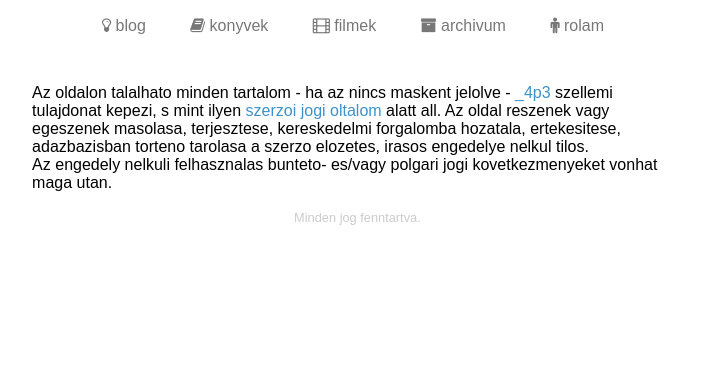
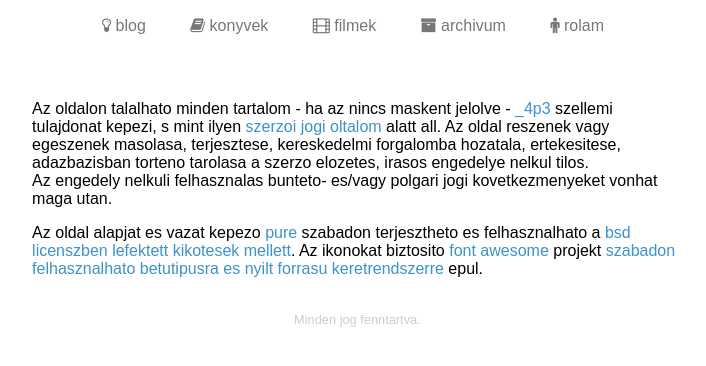
Before and after one commit to 4p3/4p3.github.io, a Jekyll site: the page built from jog.html, in a window 1280 px wide. Shown: the top 366 px of the page, without its empty margins (287-993 px from the left). Built offline with Jekyll 4.4.1, drawn with Linux system fonts in a browser that asks for light colours; Markdown is read by kramdown in place of the engine named in the settings.

Commit message:
added some technical details

```diff
--- a/jog.html
+++ b/jog.html
@@ -2,5 +2,10 @@
 title: jogi blabla
 layout: post
 ---
-Az oldalon talalhato minden tartalom - ha az nincs maskent jelolve - <a href="mailto:seredi@gmail.com">_4p3</a> szellemi tulajdonat kepezi, s mint ilyen <a href="http://www.hipo.gov.hu/jogforras/jogforras_szjog/">szerzoi jogi oltalom</a> alatt all. Az oldal reszenek vagy egeszenek masolasa, terjesztese, kereskedelmi forgalomba hozatala, ertekesitese, adazbazisban torteno tarolasa a szerzo elozetes, irasos engedelye nelkul tilos.<br>
-Az engedely nelkuli felhasznalas bunteto- es/vagy polgari jogi kovetkezmenyeket vonhat maga utan.
+<p>
+	Az oldalon talalhato minden tartalom - ha az nincs maskent jelolve - <a href="mailto:seredi@gmail.com">_4p3</a> szellemi tulajdonat kepezi, s mint ilyen <a href="http://www.hipo.gov.hu/jogforras/jogforras_szjog/">szerzoi jogi oltalom</a> alatt all. Az oldal reszenek vagy egeszenek masolasa, terjesztese, kereskedelmi forgalomba hozatala, ertekesitese, adazbazisban torteno tarolasa a szerzo elozetes, irasos engedelye nelkul tilos.<br>
+	Az engedely nelkuli felhasznalas bunteto- es/vagy polgari jogi kovetkezmenyeket vonhat maga utan.
+</p>
+<p>
+	Az oldal alapjat es vazat kepezo <a href="https://github.com/yui/pure">pure</a> szabadon terjesztheto es felhasznalhato a <a href="https://github.com/yui/pure/blob/master/LICENSE.md">bsd licenszben lefektett kikotesek mellett</a>. Az ikonokat biztosito <a href="https://github.com/FortAwesome/Font-Awesome/">font awesome</a> projekt <a href="http://fontawesome.io/license/">szabadon felhasznalhato betutipusra es nyilt forrasu keretrendszerre</a> epul.
+</p>
```
